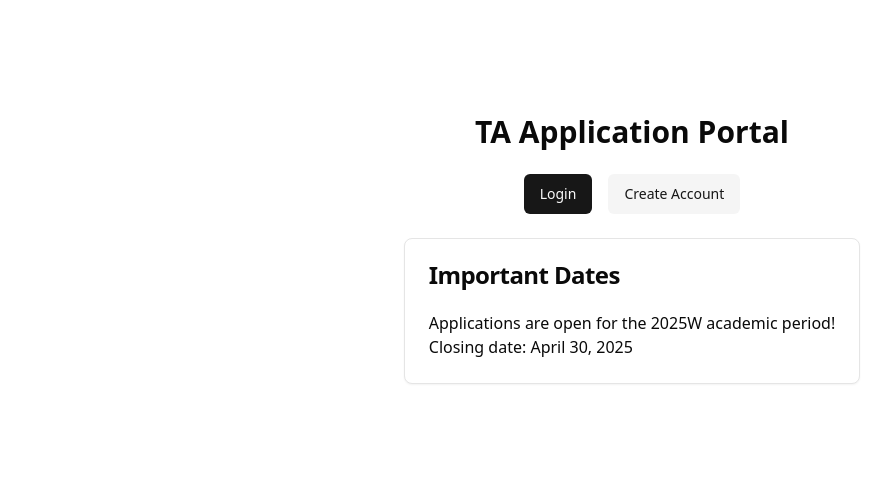
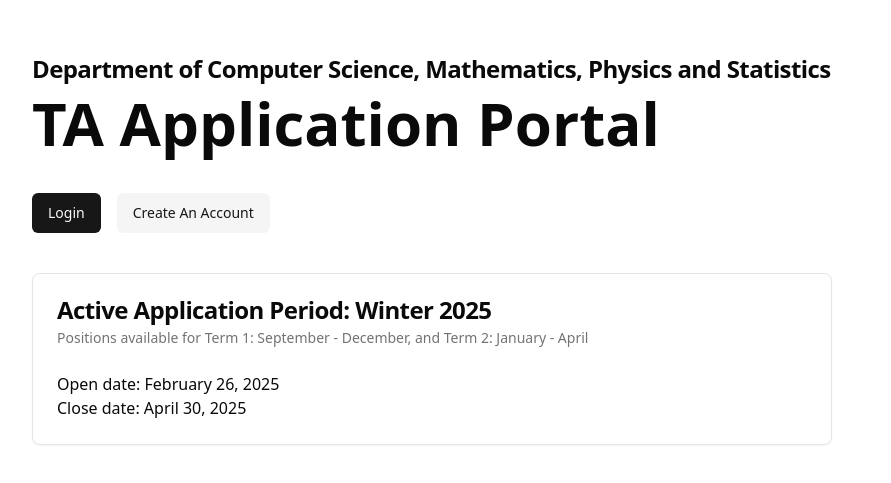
Before and after one commit to Varun2711/UBC_Capstone_TA_Management_Platform, a React (Vite) app in the folder app/frontend/ta-management/: page / in a window 1280 px wide. Shown: the part 151-634 px from the top of the page, without its empty margins (8-899 px from the left). Built offline with nearby package versions, Linux system fonts and the light colour scheme; no server answers.

Commit message:
Clean up/style ui

```diff
--- a/app/frontend/ta-management/src/pages/LandingPage.jsx
+++ b/app/frontend/ta-management/src/pages/LandingPage.jsx
@@ -1,5 +1,6 @@
+import { Badge } from "@/components/ui/badge";
 import { Button } from "@/components/ui/button";
-import { Card, CardContent, CardHeader, CardTitle } from "@/components/ui/card";
+import { Card, CardContent, CardDescription, CardHeader, CardTitle } from "@/components/ui/card";
 import { cn } from "@/lib/utils";
 import { useNavigate } from "react-router-dom";
 
@@ -8,24 +9,32 @@ export function LandingPage() {
     const navigate = useNavigate()
 
     return (
-        <main className="min-h-screen flex flex-col items-center justify-center gap-6 p-4">
-            <h1 className={cn("text-3xl font-extrabold text-center")}>
-                TA Application Portal
-            </h1>
+        <main className="min-h-screen flex flex-col items-left justify-center gap-10 p-10">
+            <div>
+                <h2 className="scroll-m-20 pb-2 text-2xl font-semibold tracking-tight first:mt-0">
+                    Department of Computer Science, Mathematics, Physics and Statistics
+                </h2>
+
+                <h1 className={cn("text-6xl font-extrabold")}>
+                    TA Application Portal
+                </h1>
+            </div>
 
             <div className="flex gap-4">
-            <Button variant="default" onClick = { () => navigate("/login") }>Login</Button>
-            <Button variant="secondary" onClick = { () => navigate("/register") }>Create Account</Button>
+                <Button variant="default" onClick = { () => navigate("/login") }>Login</Button>
+                <Button variant="secondary" onClick = { () => navigate("/register") }>Create An Account</Button>
             </div>
 
             {/* Important Dates Section */}
-            <Card>
+
+            <Card className="w-2/3">
                 <CardHeader>
-                    <CardTitle>Important Dates</CardTitle>
+                    <CardTitle> Active Application Period: Winter 2025 </CardTitle>
+                    <CardDescription> Positions available for Term 1: September - December, and Term 2: January - April </CardDescription>
                 </CardHeader>
                 <CardContent>
-                    <p>Applications are open for the 2025W academic period!</p>
-                    <p>Closing date: April 30, 2025</p>
+                    <p>Open date: February 26, 2025</p>
+                    <p>Close date: April 30, 2025</p>
                 </CardContent>
             </Card>
         </main>
```
